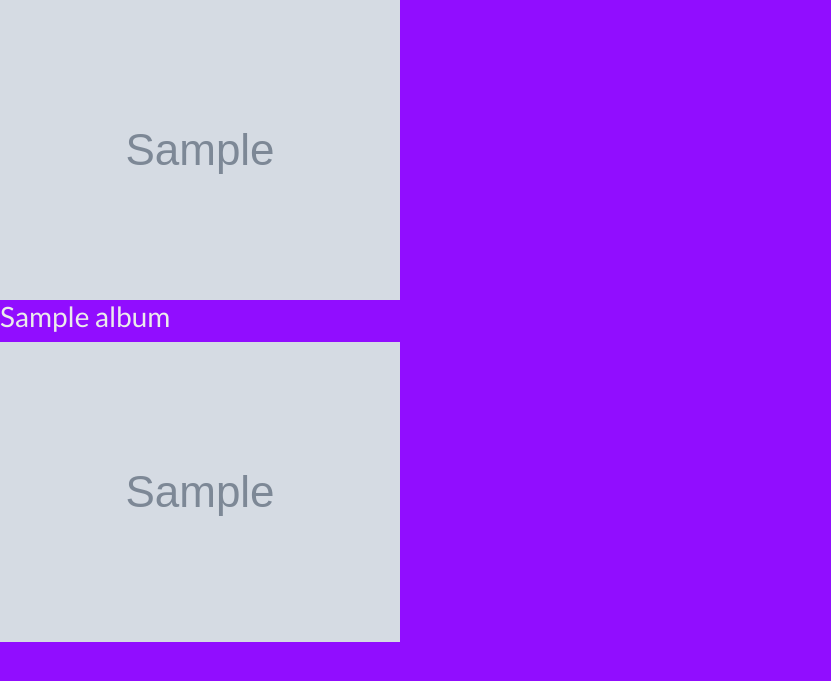
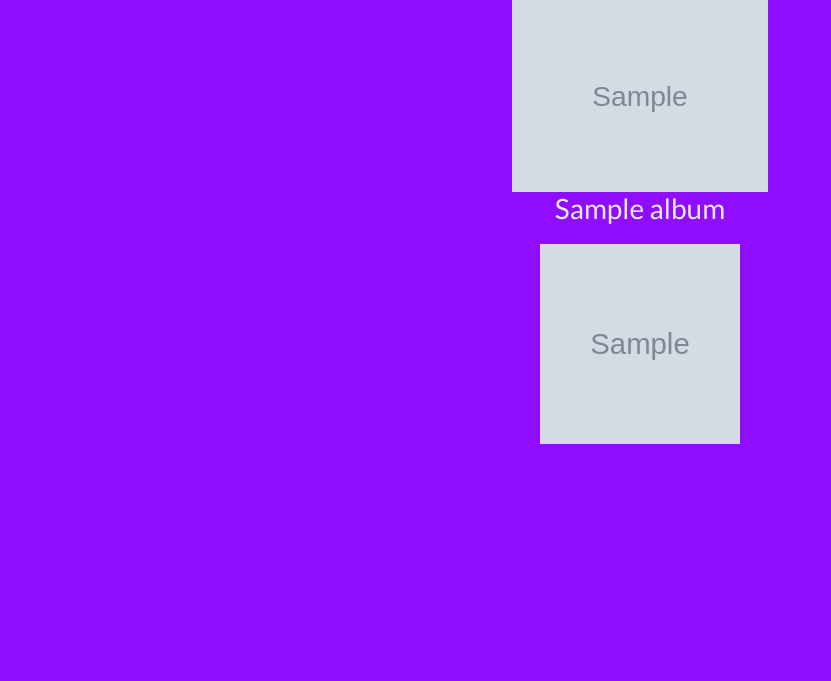
Before and after one commit to hcodydibble/django-imager, a Django app: page /images/album/1 in a window 1280 px wide. Shown: the part 48-729 px from the top of the page, without its empty margins (0-831 px from the left). Run offline with Django 3.2, Linux system fonts and the light colour scheme; tables that the repository leaves empty hold one stand-in row (values such as "Sample post"); grey boxes marked "Sample" are stand-in pictures; some libraries are stand-ins or nearby versions.

Commit message:
added some css changes

```diff
--- /dev/null
+++ b/django_imager/static/css/base.css
@@ -0,0 +1,3 @@
+.centered {
+    text-align: center;
+}
--- a/django_imager/templates/django_imager/album.html
+++ b/django_imager/templates/django_imager/album.html
@@ -1,11 +1,23 @@
 {% extends 'django_imager/base.html' %}
+
 {% block title%}{{ album.title }}{% endblock %}
+
 {% block content %}
-<img src="{{ MEDIA_URL }}{{ album.cover }}" alt="">
-<h3 class="">
-  {{ album.title }}
-</h3>
-{% for photo in photos %}
-<img src="{{ MEDIA_URL }}{{ photo.image_file }}">
-{% endfor %}
+<div class="centered">
+    <img src="{{ MEDIA_URL }}{{ album.cover }}" title="{{ album.title }}" style="width: 20%; height: 20%;">
+    <h3 class="">
+      {{ album.title }}
+    </h3>
+    {% if photos %}
+    {% for photo in photos %}
+    <div style='text-align: center; display: inline-block;'>
+        <a href="{% url 'photo' pk=photo.id %}"><img src="{{ MEDIA_URL }}{{ photo.image_file }}" title="{{ photo.title }}" style='width: 200px; height: 200px; margin-top: 10px;'></a>
+    </div>
+    {% endfor %}
+    {% else %}
+    <div style='text-align: center; display: inline-block;'>
+        <h3>No photos in this album!</h3>
+    </div>
+    {% endif %}
+</div>
 {% endblock %}
--- a/django_imager/templates/django_imager/base.html
+++ b/django_imager/templates/django_imager/base.html
@@ -4,6 +4,7 @@
 <head>
     <link rel="stylesheet" href="https://maxcdn.bootstrapcdn.com/bootstrap/4.0.0-beta.2/css/bootstrap.min.css">
     <link rel="stylesheet" href='https://bootswatch.com/4/superhero/bootstrap.min.css'>
+    <link rel="stylesheet" type="text/css" href="{% static 'css/base.css' %}">
     <script src="https://ajax.googleapis.com/ajax/libs/jquery/3.2.1/jquery.min.js"></script>
     <meta charset="UTF-8">
     <title>{% block title %}{% endblock %}</title>
--- a/django_imager/templates/django_imager/photo.html
+++ b/django_imager/templates/django_imager/photo.html
@@ -11,7 +11,6 @@
   <p>{{ photo.description }}</p>
   {% endif %}
   <p>{{ photo.date_uploaded }}</p>
-  <p>{{ photo.profile }}</p>
 </div>
 
 {% endblock %}
--- a/imager_images/urls.py
+++ b/imager_images/urls.py
@@ -5,8 +5,9 @@ from imager_images.views import LibraryView, AlbumView, PhotoView, AlbumFormView
 
 urlpatterns = [
     url(r'library', LibraryView.as_view(), name='library'),
+    url(r'library/(?P<user_search>[a-zA-Z0-9_.-]+$)', LibraryView.as_view()),
     url(r'^album/(?P<pk>\d+)', AlbumView.as_view(), name='album'),
     url(r'^photo/(?P<pk>\d+)', PhotoView.as_view(), name='photo'),
-    url(r'^album/add', AlbumFormView.as_view(), name='new_album'),
-    url(r'^photo/add', PhotoFormView.as_view(), name='new_photo'),
+    url(r'^album/add$', AlbumFormView.as_view(), name='new_album'),
+    url(r'^photo/add$', PhotoFormView.as_view(), name='new_photo'),
 ]
--- a/imager_images/views.py
+++ b/imager_images/views.py
@@ -2,6 +2,7 @@
 
 from imager_images.models import Album, Photo
 from django.views.generic import ListView, DetailView, CreateView
+from django.contrib.auth.models import User
 from .forms import NewPhotoForm
 
 
--- a/imager_profile/views.py
+++ b/imager_profile/views.py
@@ -1,5 +1,4 @@
 """."""
-from django.shortcuts import render
 from django.contrib.auth.models import User
 from django.views.generic import TemplateView
 
```
Also changed, not shown: django_imager/templates/django_imager/library.html (+13 -5 lines).
